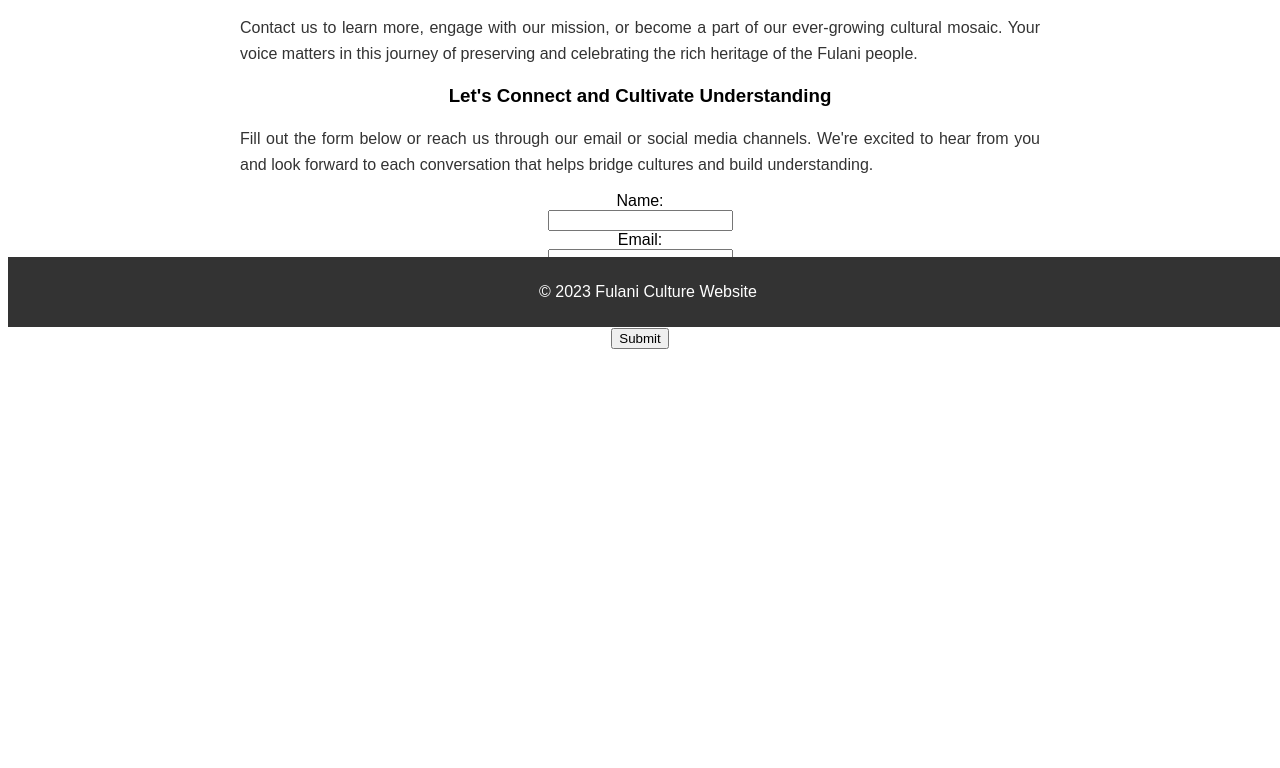
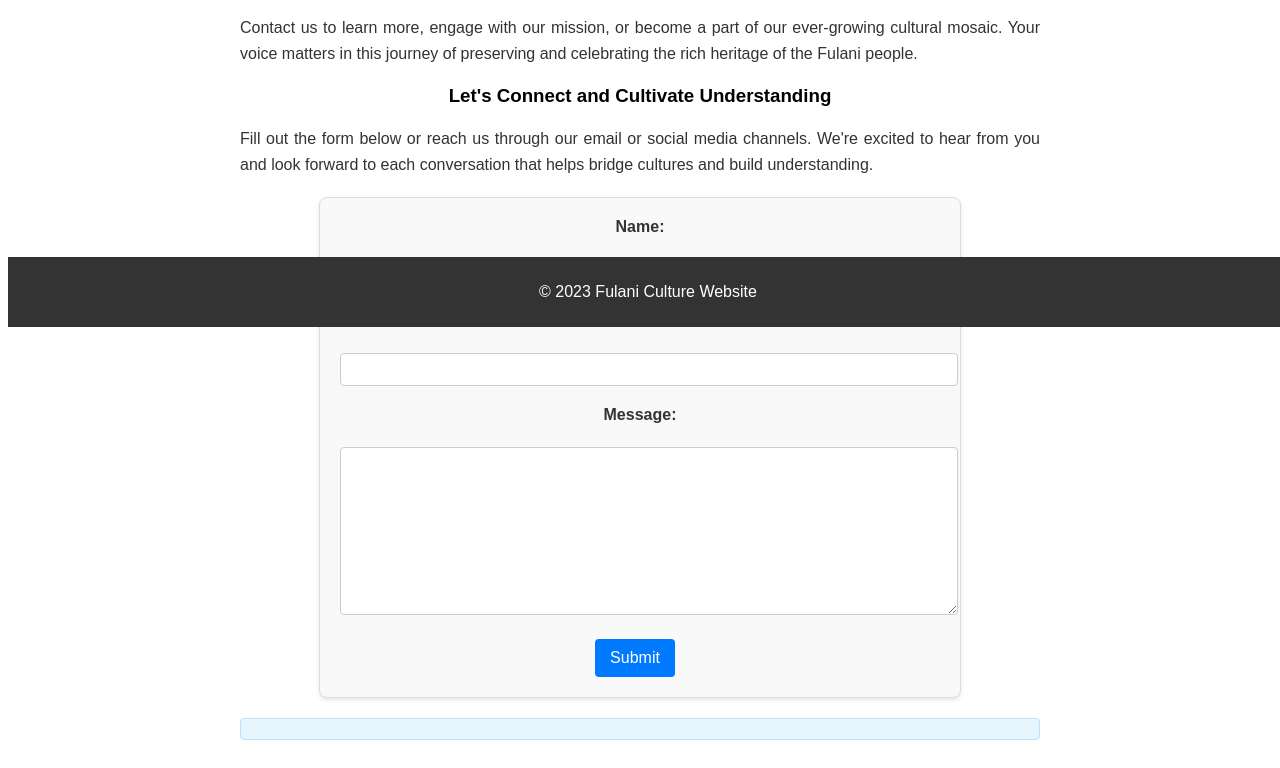
Before and after one commit to Codewithjalloh/Pulaar, a Flask app: page /contact_us in a window 1280 px wide. Shown: the part 473-1241 px from the top of the page. Before the commit the page ends 822 px from the top, so only its background shows below. Run offline with Flask 3, Linux system fonts and the light colour scheme.

Commit message:
Update style.css updated complete css code

```diff
--- a/static/style.css
+++ b/static/style.css
@@ -107,3 +107,196 @@ main p:first-of-type {
 }
 
 /* END OF MAIN  */
+
+/* CONTACT FORM */
+/* General styles for the form */
+form {
+  max-width: 600px;
+  margin: 20px auto;
+  padding: 20px;
+  border: 1px solid #ddd;
+  border-radius: 8px;
+  background-color: #f9f9f9;
+  box-shadow: 0 2px 4px rgba(0, 0, 0, 0.1);
+}
+
+/* Style for form labels */
+form label {
+  display: block;
+  margin-bottom: 5px;
+  font-weight: bold;
+  color: #333;
+}
+
+/* Style for form inputs and textarea */
+form input[type='text'],
+form input[type='email'],
+form textarea {
+  width: 100%;
+  padding: 8px;
+  margin-bottom: 20px;
+  border: 1px solid #ccc;
+  border-radius: 4px;
+}
+
+/* Style for textarea */
+form textarea {
+  height: 150px; /* Adjust the height as needed */
+}
+
+/* Style for the submit button */
+form input[type='submit'] {
+  background-color: #007bff;
+  color: white;
+  padding: 10px 15px;
+  border: none;
+  border-radius: 4px;
+  cursor: pointer;
+  transition: background-color 0.3s;
+}
+
+/* Hover effect for submit button */
+form input[type='submit']:hover {
+  background-color: #0056b3;
+}
+
+/* Style for the form output message */
+.form-output {
+  margin-top: 15px;
+  padding: 10px;
+  background-color: #e7f5ff;
+  border: 1px solid #bde0fe;
+  border-radius: 4px;
+}
+/* ENF OF CONTACT FORM */
+
+/* BUTTONS */
+/* General button styling */
+.btn {
+  padding: 10px 15px;
+  border: none;
+  border-radius: 4px;
+  color: white;
+  font-size: 16px;
+  cursor: pointer;
+  transition: background-color 0.3s, box-shadow 0.3s;
+  margin-right: 10px;
+}
+
+/* Style for the translate button */
+.btn-success {
+  background-color: #28a745;
+}
+
+.btn-success:hover {
+  background-color: #218838;
+  box-shadow: 0 2px 4px rgba(0, 0, 0, 0.2);
+}
+
+/* Style for the clear button */
+.btn-secondary {
+  background-color: #6c757d;
+}
+
+.btn-secondary:hover {
+  background-color: #5a6268;
+  box-shadow: 0 2px 4px rgba(0, 0, 0, 0.2);
+}
+
+/* Style for the voice record button */
+.btn-primary {
+  background-color: #007bff;
+}
+
+.btn-primary:hover {
+  background-color: #0069d9;
+  box-shadow: 0 2px 4px rgba(0, 0, 0, 0.2);
+}
+
+/* Style for the speak button */
+.btn-info {
+  background-color: #17a2b8;
+}
+
+.btn-info:hover {
+  background-color: #138496;
+  box-shadow: 0 2px 4px rgba(0, 0, 0, 0.2);
+}
+
+/* Additional styling for the form input */
+.form-control {
+  padding: 10px;
+  border: 1px solid #ced4da;
+  border-radius: 4px;
+  font-size: 16px;
+}
+
+/* END OF BUTTONS */
+
+/* PRODUCT CARD */
+
+.products-row {
+  display: flex;
+  flex-wrap: wrap;
+  justify-content: space-around; /* This will space out the product cards evenly */
+  margin: 20px 0;
+}
+
+.product-card {
+  flex-basis: 30%; /* Adjust the width of each card */
+  margin-bottom: 20px;
+  /* Rest of your existing .product-card styles */
+  box-shadow: 0 2px 4px rgba(0, 0, 0, 0.15);
+  border: 1px solid #ddd;
+  max-width: 300px;
+  text-align: center;
+  padding: 5px;
+  margin: 10px auto;
+}
+
+/* Responsive adjustments (optional) */
+@media (max-width: 768px) {
+  .product-card {
+    flex-basis: 45%; /* Makes the cards take more space on smaller screens */
+  }
+}
+
+@media (max-width: 480px) {
+  .product-card {
+    flex-basis: 90%; /* Full width on very small screens */
+  }
+}
+
+.product-image {
+  width: 100%;
+  height: auto;
+  border-radius: 5px;
+}
+
+.product-title {
+  color: #333;
+  font-size: 18px;
+  margin: 10px 0;
+}
+
+.product-description {
+  color: #666;
+  font-size: 14px;
+  margin-bottom: 15px;
+}
+
+.btn {
+  padding: 10px 15px;
+  border: none;
+  border-radius: 4px;
+  color: white;
+  background-color: #007bff;
+  cursor: pointer;
+  transition: background-color 0.3s;
+}
+
+.btn:hover {
+  background-color: #0056b3;
+}
+
+/* END OF PRODUCT CARD */
```
